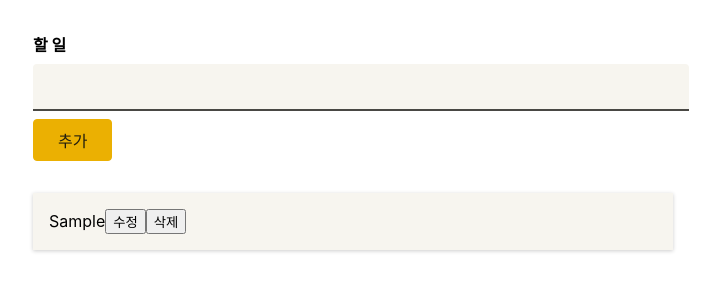
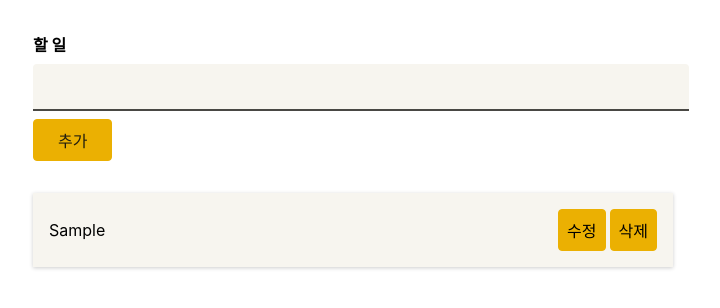
Before and after one commit to mandarin-sep/Basic_Type_Todo, a React (Create React App) app: page / in a window 1280 px wide. Both pictures are taken after typing "Sample" into the empty fields and a click on the button "추가". Shown: the top 308 px of the page, without its empty margins (287-1007 px from the left). Built offline with nearby package versions, Linux system fonts and the light colour scheme.

Commit message:
CSS: "css작업"
todoFix 컴포넌트 css작업

```diff
--- /dev/null
+++ b/src/components/TodoFix.module.css
@@ -0,0 +1,29 @@
+.form {
+  display: flex;
+  justify-content: space-between;
+  align-items: center;
+  width: 100%;
+}
+
+.form input {
+  display: block;
+  width: 80%;
+  font: inherit;
+  border-radius: 4px;
+  background-color: #f7f5ef;
+  border: none;
+  border-bottom: 2px solid #494844;
+  border-bottom-right-radius: 0;
+  border-bottom-left-radius: 0;
+  flex-grow: 1;
+  margin-right: 4px;
+}
+
+.form button {
+  font: inherit;
+  padding: 0.5rem 0.5rem;
+  background-color: #ebb002;
+  border: 1px solid #ebb002;
+  border-radius: 4px;
+  cursor: pointer;
+}
--- a/src/components/TodoFix.tsx
+++ b/src/components/TodoFix.tsx
@@ -1,6 +1,7 @@
 import React, { useContext, useState } from "react";
 import { TodosContext } from "../store/todos-context";
 import Todo from "../models/todo";
+import classes from "./TodoFix.module.css";
 
 const TodoFix: React.FC<{ todo: Todo; handleFixTodoState: () => void }> = ({
   todo,
@@ -22,7 +23,7 @@ const TodoFix: React.FC<{ todo: Todo; handleFixTodoState: () => void }> = ({
   };
 
   return (
-    <form onSubmit={handleSubmit}>
+    <form className={classes.form} onSubmit={handleSubmit}>
       <input type="text" value={text} onChange={handleChange} />
       <button>수정완료</button>
     </form>
--- a/src/components/TodoItem.module.css
+++ b/src/components/TodoItem.module.css
@@ -3,4 +3,29 @@
   box-shadow: 0 1px 4px rgba(0, 0, 0, 0.2);
   padding: 1rem;
   background-color: #f7f5ef;
+  display: flex;
+  align-items: center;
 }
+
+.item span {
+  flex-grow: 1;
+}
+
+.fixBtn {
+  font: inherit;
+  padding: 0.5rem 0.5rem;
+  background-color: #ebb002;
+  border: 1px solid #ebb002;
+  border-radius: 4px;
+  cursor: pointer;
+  margin-right: 4px;
+}
+
+.deleteBtn {
+  font: inherit;
+  padding: 0.5rem 0.5rem;
+  background-color: #ebb002;
+  border: 1px solid #ebb002;
+  border-radius: 4px;
+  cursor: pointer;
+}
--- a/src/components/TodoItem.tsx
+++ b/src/components/TodoItem.tsx
@@ -23,9 +23,13 @@ const TodoItem: React.FC<{
         <TodoFix todo={todo} handleFixTodoState={handleFixTodoState} />
       ) : (
         <>
-          {todo.text}
-          <button onClick={handleFixTodoState}>수정</button>
-          <button onClick={handleClick}>삭제</button>
+          <span>{todo.text}</span>
+          <button className={classes.fixBtn} onClick={handleFixTodoState}>
+            수정
+          </button>
+          <button className={classes.deleteBtn} onClick={handleClick}>
+            삭제
+          </button>
         </>
       )}
     </li>
```
